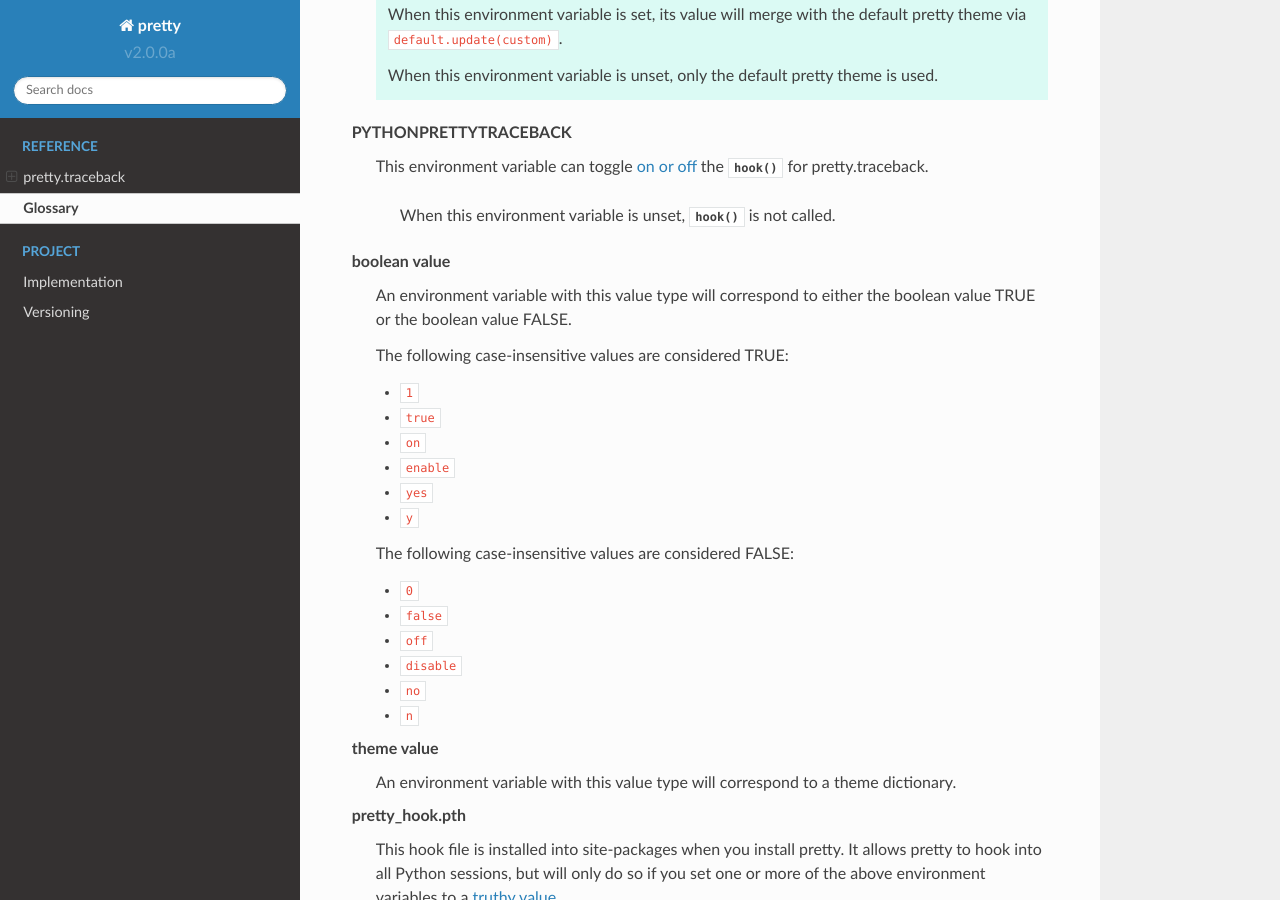
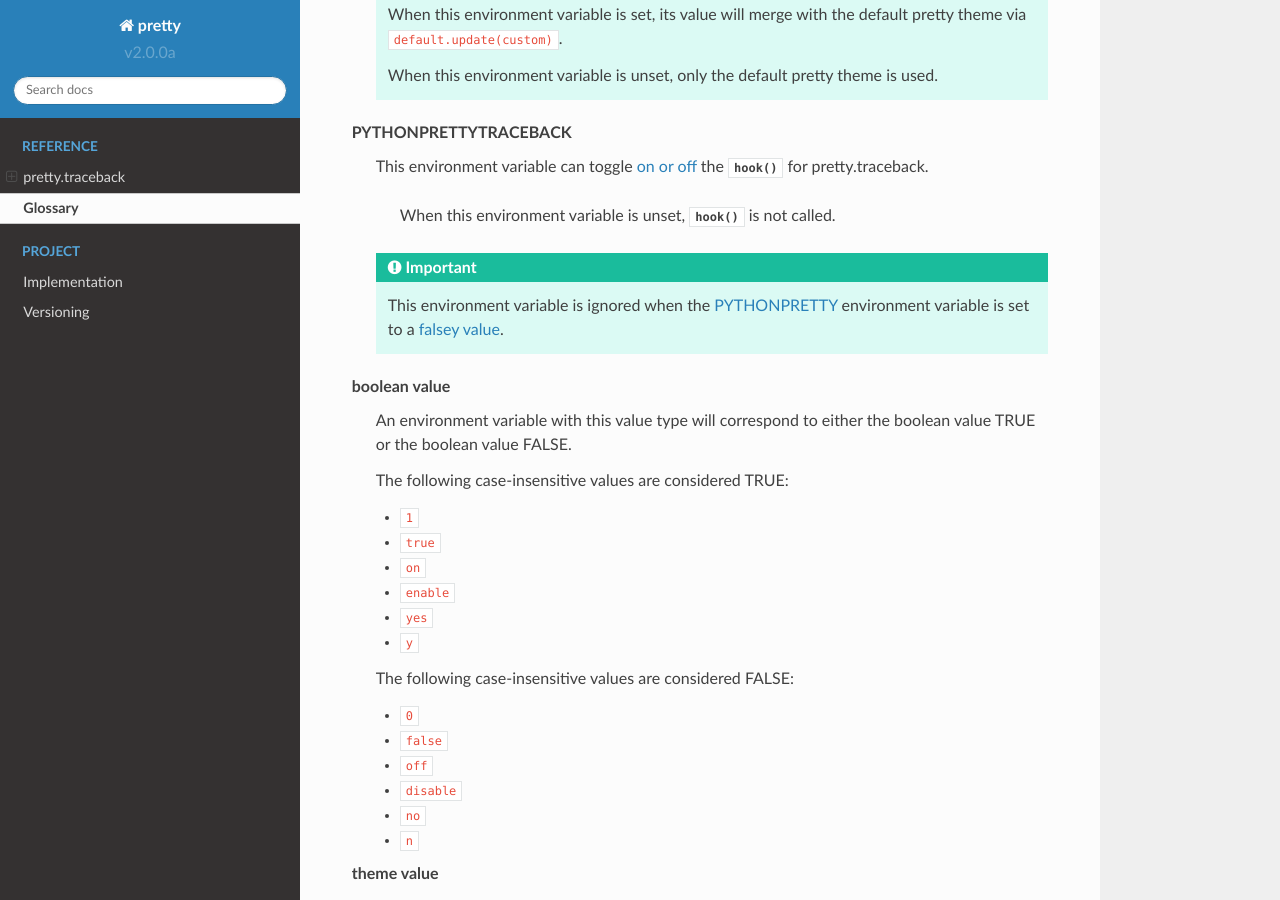
Before and after one commit to ShineyDev/pretty, a Sphinx documentation site: the page built from docs/reference/glossary.rst, in a window 1280 px wide and 900 px high, scrolled down 601 px. Built offline with Sphinx 7.4.7 and the Read the Docs theme 2.0.0, drawn with Linux system fonts in a browser that asks for light colours.

Commit message:
add an ignore behavior note to PYTHONPRETTYTRACEBACK glossary entry

```diff
--- a/docs/reference/glossary.rst
+++ b/docs/reference/glossary.rst
@@ -55,6 +55,12 @@ Glossary
             When this environment variable is unset,
             :func:`~pretty.traceback.hook` is not called.
 
+        .. important::
+
+            This environment variable is ignored when the
+            :term:`PYTHONPRETTY` environment variable is set to a
+            :term:`falsey value <boolean value>`.
+
     boolean value
 
         An environment variable with this value type will correspond to
```
